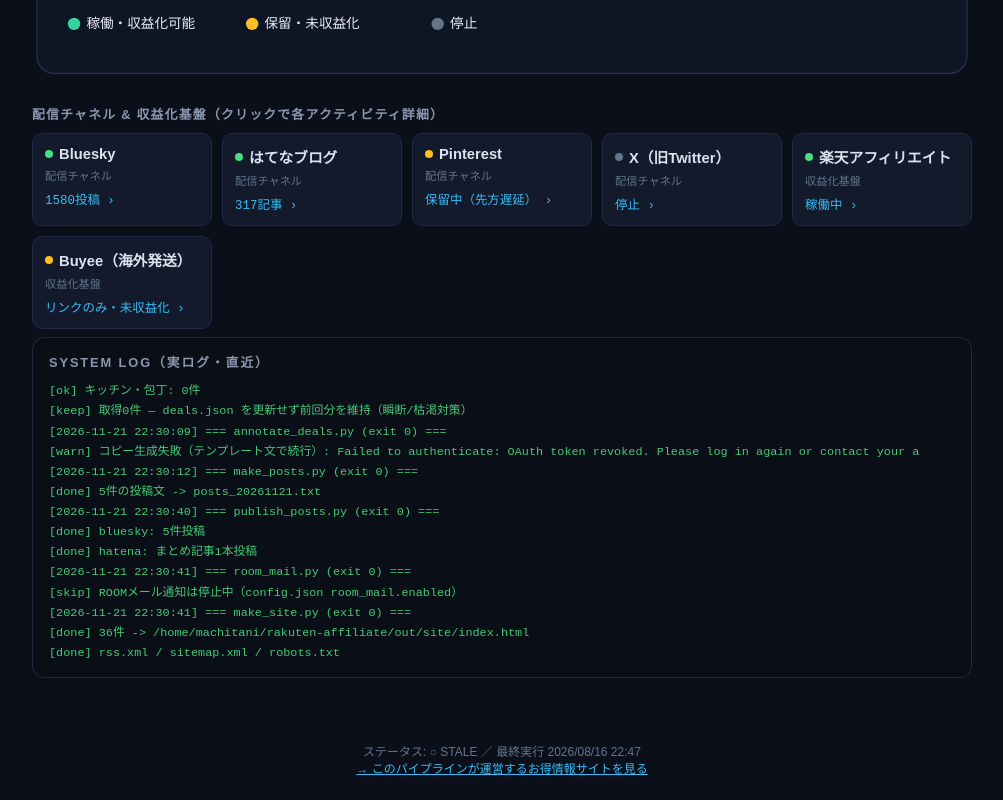
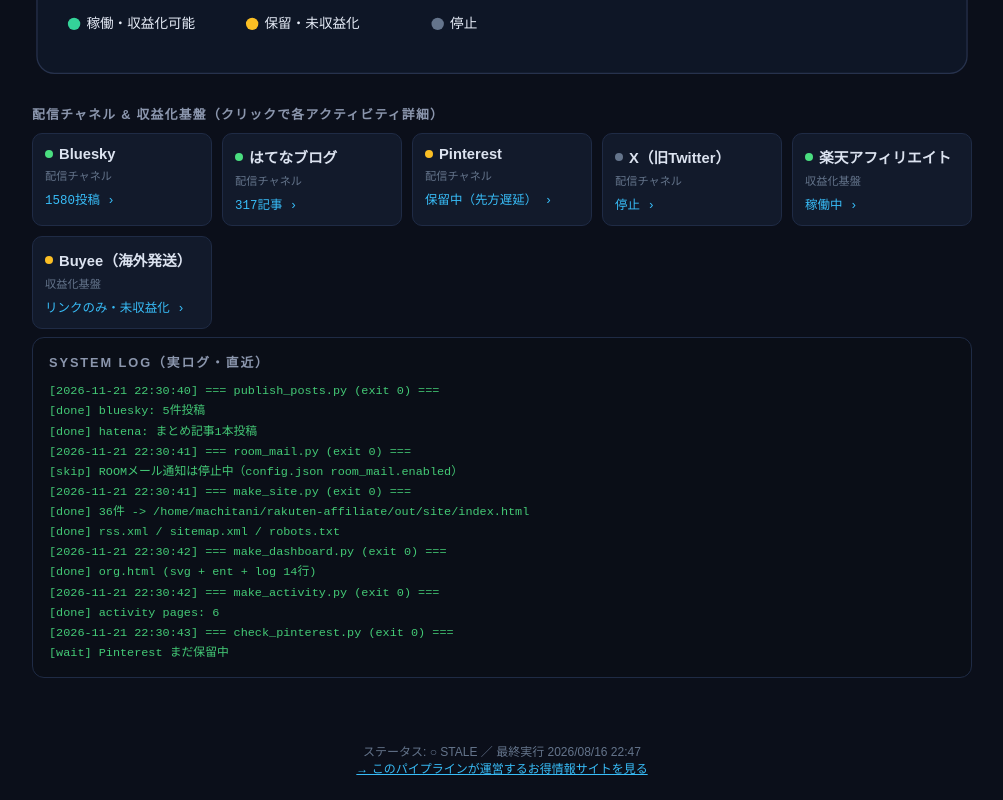
Before and after one commit to yuki88231910-ux/rakuten-deals, a plain HTML site: page org.html in a window 1280 px wide. Shown: the part 648-1448 px from the top of the page, without its empty margins (138-1141 px from the left). Drawn offline with Linux system fonts and the light colour scheme.

Commit message:
update deals 2026-11-22

```diff
--- a/org.html
+++ b/org.html
@@ -113,12 +113,6 @@
   <div class="ent-grid"><a class="ent" href="activity_bluesky.html"><div class="ent-h"><span class="ent-dot ok"></span><b>Bluesky</b></div><div class="ent-k">配信チャネル</div><div class="ent-s">1580投稿 ›</div></a><a class="ent" href="activity_hatena.html"><div class="ent-h"><span class="ent-dot ok"></span><b>はてなブログ</b></div><div class="ent-k">配信チャネル</div><div class="ent-s">317記事 ›</div></a><a class="ent" href="activity_pinterest.html"><div class="ent-h"><span class="ent-dot pend"></span><b>Pinterest</b></div><div class="ent-k">配信チャネル</div><div class="ent-s">保留中（先方遅延） ›</div></a><a class="ent" href="activity_x.html"><div class="ent-h"><span class="ent-dot off"></span><b>X（旧Twitter）</b></div><div class="ent-k">配信チャネル</div><div class="ent-s">停止 ›</div></a><a class="ent" href="activity_rakuten.html"><div class="ent-h"><span class="ent-dot ok"></span><b>楽天アフィリエイト</b></div><div class="ent-k">収益化基盤</div><div class="ent-s">稼働中 ›</div></a><a class="ent" href="activity_buyee.html"><div class="ent-h"><span class="ent-dot pend"></span><b>Buyee（海外発送）</b></div><div class="ent-k">収益化基盤</div><div class="ent-s">リンクのみ・未収益化 ›</div></a></div>
   <div class="logbox">
     <h3>SYSTEM LOG（実ログ・直近）</h3>
-<div class="ln">[ok] キッチン・包丁: 0件</div>
-<div class="ln">[keep] 取得0件 — deals.json を更新せず前回分を維持（瞬断/枯渇対策）</div>
-<div class="ln">[2026-11-21 22:30:09] === annotate_deals.py (exit 0) ===</div>
-<div class="ln">[warn] コピー生成失敗（テンプレート文で続行）: Failed to authenticate: OAuth token revoked. Please log in again or contact your a</div>
-<div class="ln">[2026-11-21 22:30:12] === make_posts.py (exit 0) ===</div>
-<div class="ln">[done] 5件の投稿文 -&gt; posts_20261121.txt</div>
 <div class="ln">[2026-11-21 22:30:40] === publish_posts.py (exit 0) ===</div>
 <div class="ln">[done] bluesky: 5件投稿</div>
 <div class="ln">[done] hatena: まとめ記事1本投稿</div>
@@ -127,6 +121,12 @@
 <div class="ln">[2026-11-21 22:30:41] === make_site.py (exit 0) ===</div>
 <div class="ln">[done] 36件 -&gt; /home/machitani/rakuten-affiliate/out/site/index.html</div>
 <div class="ln">[done] rss.xml / sitemap.xml / robots.txt</div>
+<div class="ln">[2026-11-21 22:30:42] === make_dashboard.py (exit 0) ===</div>
+<div class="ln">[done] org.html (svg + ent + log 14行)</div>
+<div class="ln">[2026-11-21 22:30:42] === make_activity.py (exit 0) ===</div>
+<div class="ln">[done] activity pages: 6</div>
+<div class="ln">[2026-11-21 22:30:43] === check_pinterest.py (exit 0) ===</div>
+<div class="ln">[wait] Pinterest まだ保留中</div>
   </div>
 </main>
 <footer>
```
